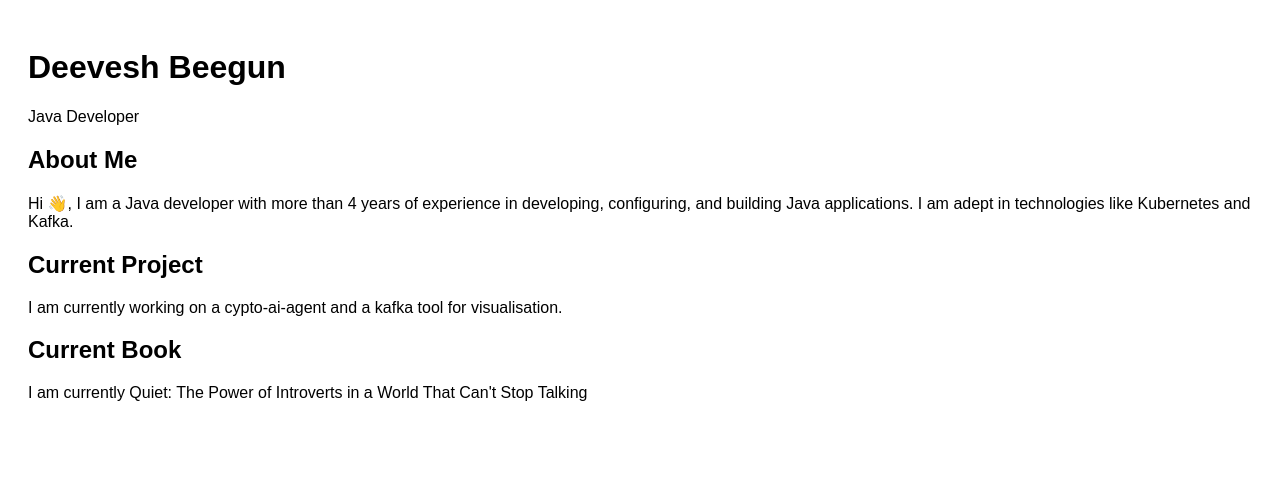
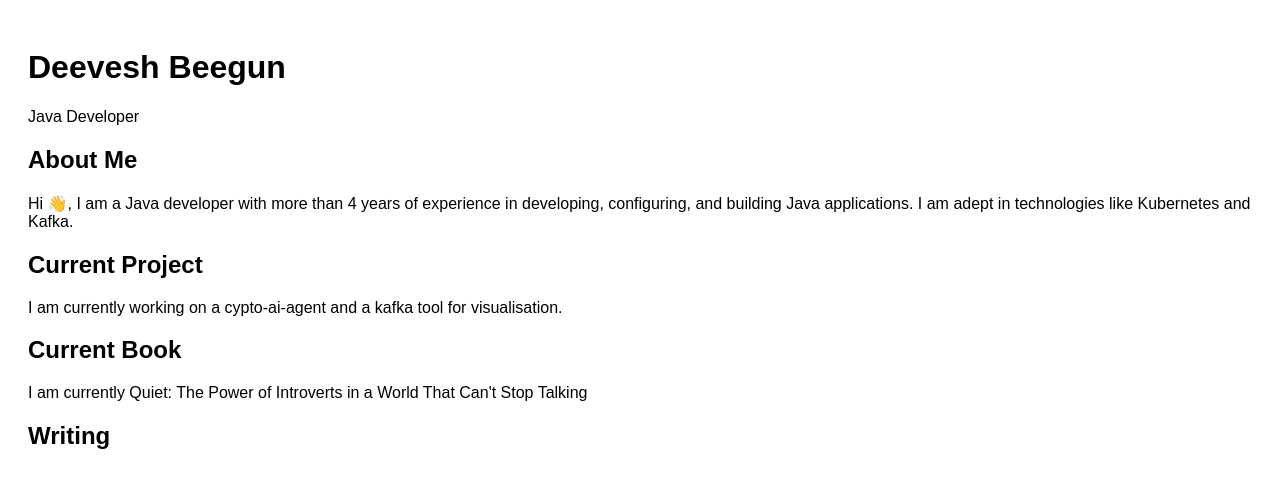
Before and after one commit to DeeveshBeegun/personal_website, a React (Vite) app in the folder frontend/: page / in a window 1280 px wide. Shown: the top 488 px of the page. Built offline with nearby package versions, Linux system fonts and the light colour scheme.

Commit message:
Add writing section

```diff
--- a/frontend/src/components/About.tsx
+++ b/frontend/src/components/About.tsx
@@ -15,6 +15,10 @@ function About() {
             <p>
                 I am currently Quiet: The Power of Introverts in a World That Can't Stop Talking
             </p>
+
+            <h2>Writing</h2>
+            <p></p>
+
         </section>
     );
 }
```
